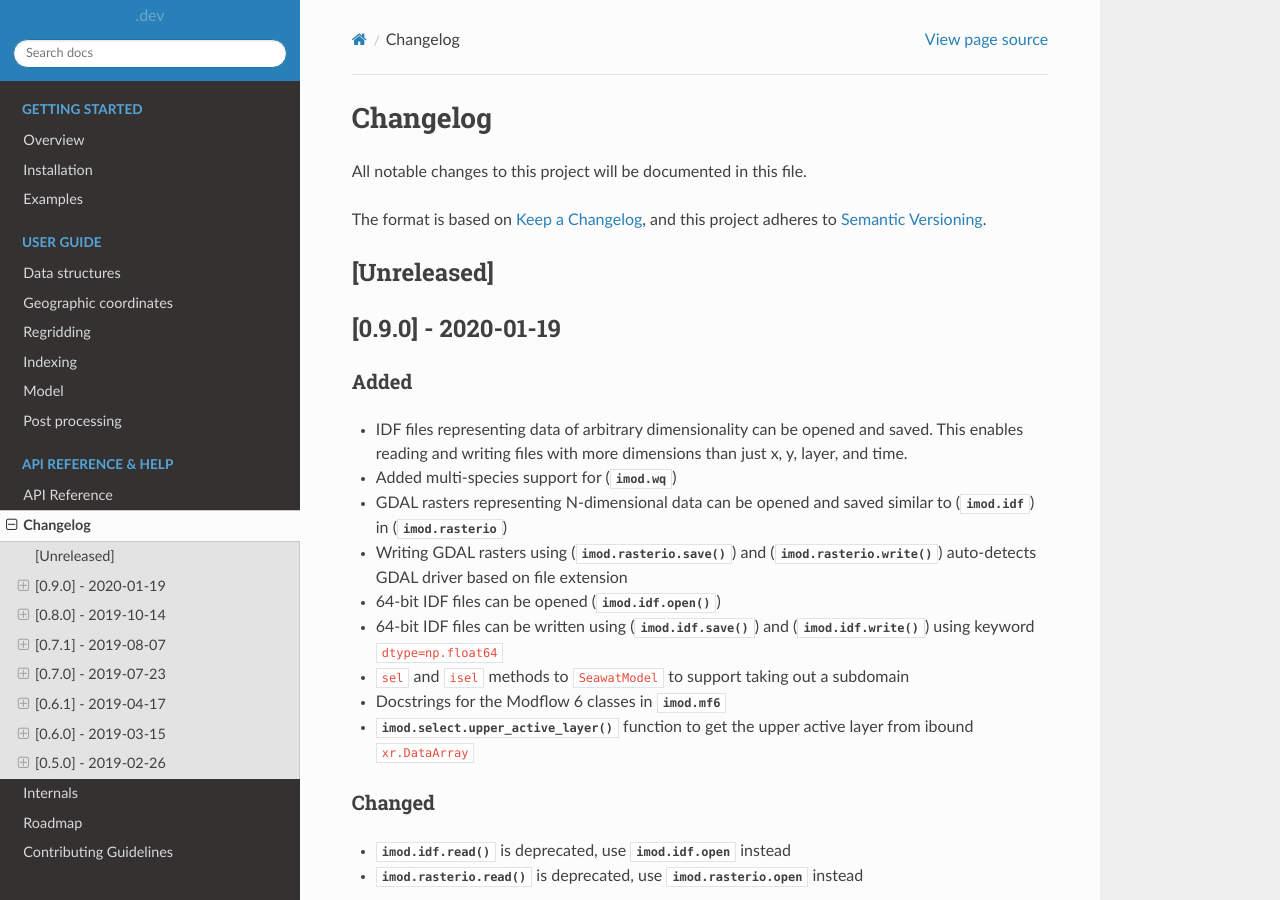
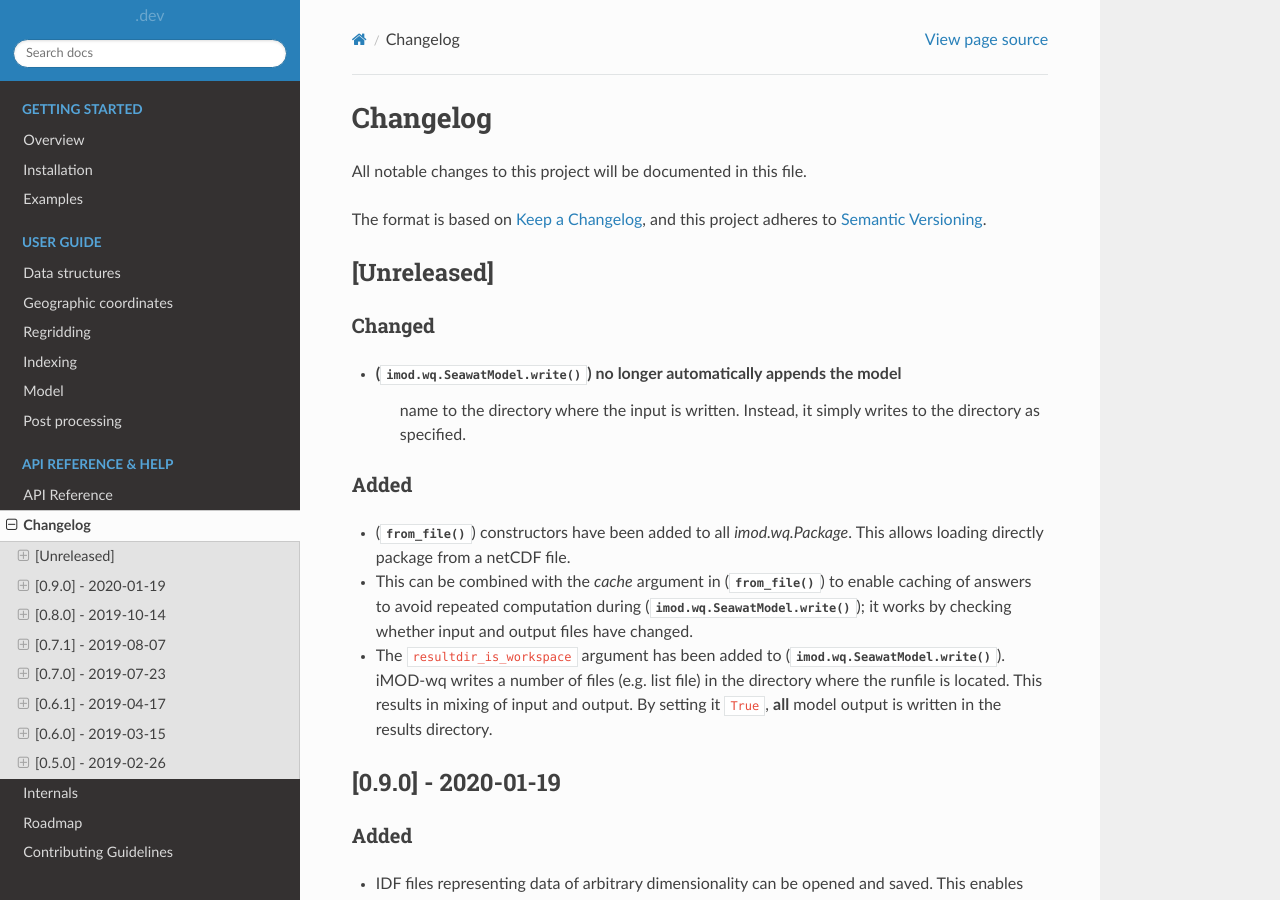
Before and after one commit to Deltares/imod-python, a Sphinx documentation site: the page built from docs/changelog.rst, in a window 1280 px wide and 900 px high. Built offline with Sphinx 7.4.7 and the Read the Docs theme 2.0.0, drawn with Linux system fonts in a browser that asks for light colours; the version number could not be read and is left out.

Commit message:
Update changelog

```diff
--- a/docs/changelog.rst
+++ b/docs/changelog.rst
@@ -8,6 +8,25 @@ The format is based on `Keep a Changelog`_, and this project adheres to
 
 [Unreleased]
 ------------
+
+Changed
+~~~~~~~
+- (:meth:`imod.wq.SeawatModel.write`) no longer automatically appends the model
+   name to the directory where the input is written. Instead, it simply writes
+   to the directory as specified.
+
+Added
+~~~~~
+-  (:meth:`from_file`) constructors have been added to all `imod.wq.Package`.
+   This allows loading directly package from a netCDF file.
+-  This can be combined with the `cache` argument in (:meth:`from_file`) to
+   enable caching of answers to avoid repeated computation during
+   (:meth:`imod.wq.SeawatModel.write`); it works by checking whether input and
+   output files have changed.
+-  The ``resultdir_is_workspace`` argument has been added to (:meth:`imod.wq.SeawatModel.write`).
+   iMOD-wq writes a number of files (e.g. list file) in the directory where the
+   runfile is located. This results in mixing of input and output. By setting it
+   ``True``, **all** model output is written in the results directory.
 
 [0.9.0] - 2020-01-19
 --------------------
```
